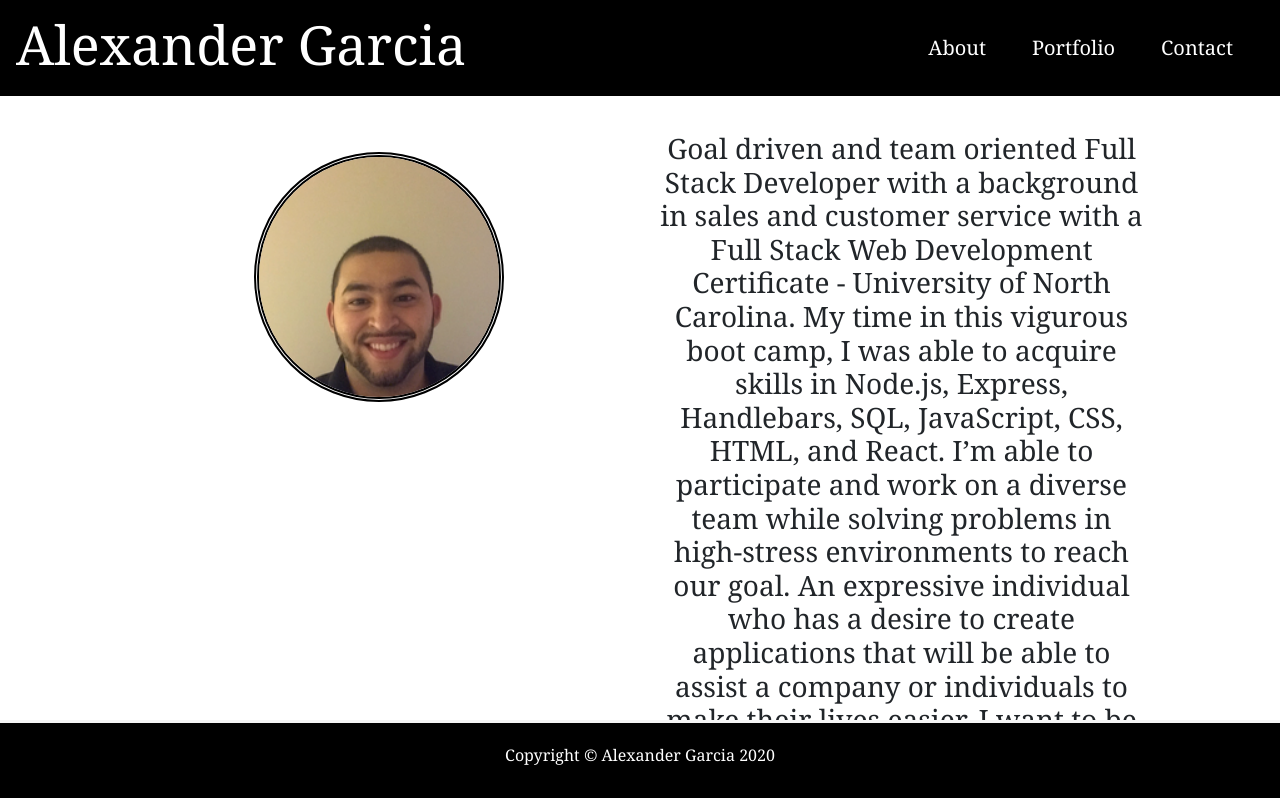
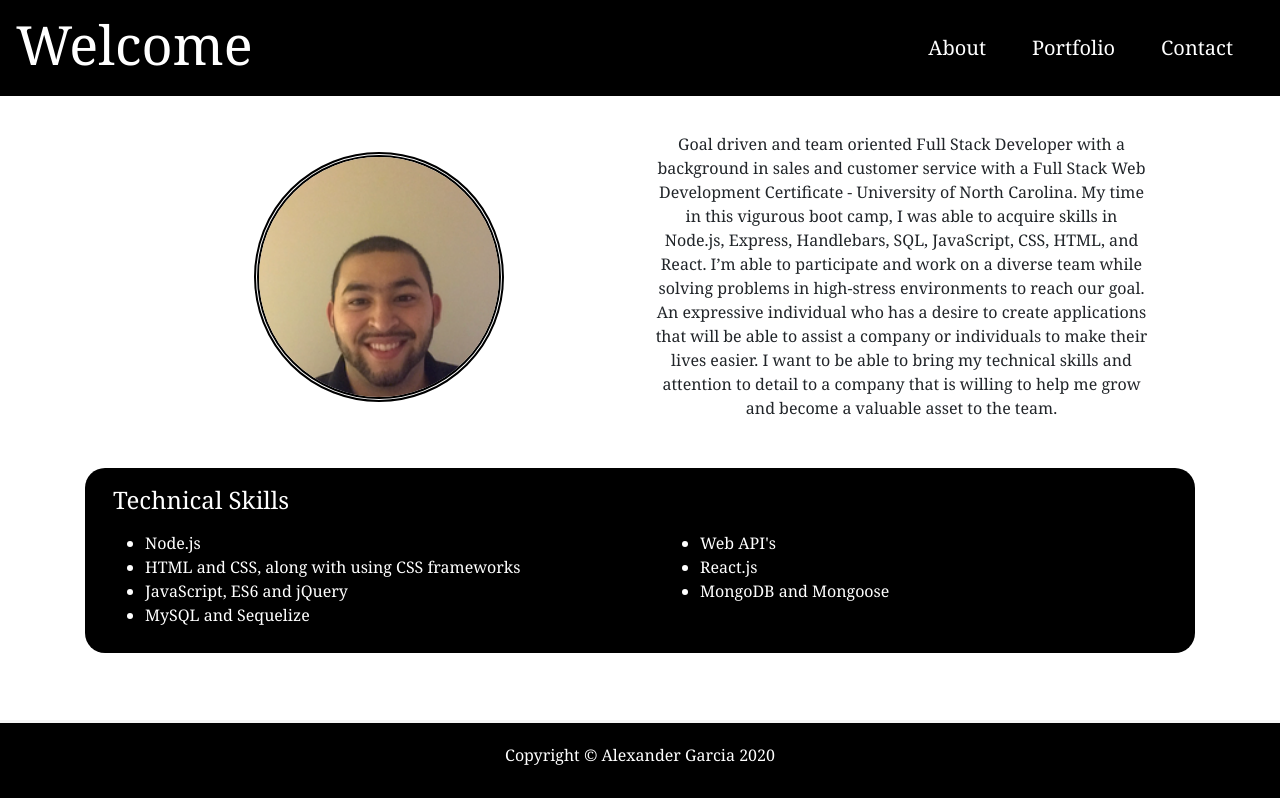
Before and after one commit to AlexPR704/reactportfolio, a React (Create React App) app: page / in a window 1280 px wide. Shown: the top 798 px of the page. Built offline with nearby package versions, Linux system fonts and the light colour scheme; the HTML template or start-up script is replaced by a standard one.

Commit message:
Decided to make the about me font reasonable in size

```diff
--- a/src/components/Header/index.js
+++ b/src/components/Header/index.js
@@ -19,7 +19,7 @@ function Header() {
     return(
         <div>
         <nav className="navbar fixed-top navbar-expand-md justify-content-end" style={nav}>
-            <h1 id="nameHead">Alexander Garcia</h1>
+            <h3 id="nameHead">Welcome</h3>
 
             <button className="navbar-toggler" type="button" data-toggle="collapse" data-target="#navbarTogglerDemo01" aria-controls="navbarTogglerDemo01" aria-expanded="false" aria-label="Toggle navigation">
                 <i className="fas fa-caret-square-down fa-2x navLinks"></i>
--- a/src/pages/About.js
+++ b/src/pages/About.js
@@ -9,9 +9,9 @@ function About() {
                     <img src="/assets/images/aboutAlex.png" id="aboutImg" alt="Alexander Garcia" />
                 </div>
                 <div className="col-md">
-                    <h3>
+                    <p>
                     Goal driven and team oriented Full Stack Developer with a background in sales and customer service with a Full Stack Web Development Certificate - University of North Carolina. My time in this vigurous boot camp, I was able to acquire skills in Node.js, Express, Handlebars, SQL, JavaScript, CSS, HTML, and React. I’m able to participate and work on a diverse team while solving problems in high-stress environments to reach our goal. An expressive individual who has a desire to create applications that will be able to assist a company or individuals to make their lives easier. I want to be able to bring my technical skills and attention to detail to a company that is willing to help me grow and become a valuable asset to the team.
-                    </h3>
+                    </p>
                 </div>
             </div>
             <div className="skillList text-left">
```
